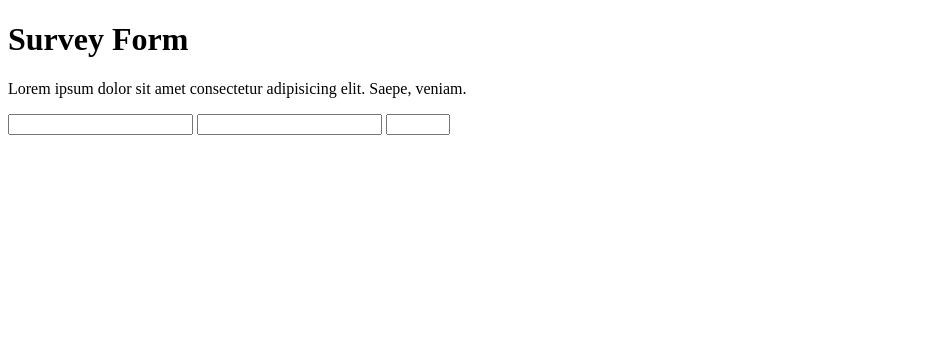
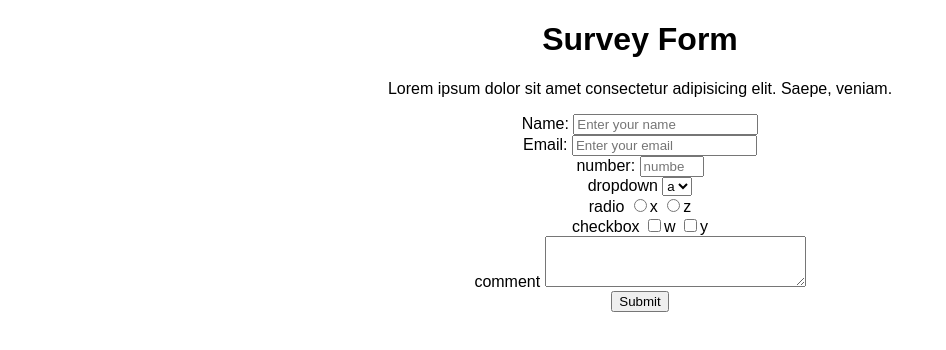
Before and after one commit to Jundiptk7/js-tutorial, a plain HTML site: page project/coba/freecodecamp/survey-form/index.html in a window 1280 px wide. Shown: the whole page, without its empty margins (0-946 px from the left). Drawn offline with Linux system fonts and the light colour scheme.

Commit message:
add new files

```diff
--- a/project/coba/freecodecamp/survey-form/index.html
+++ b/project/coba/freecodecamp/survey-form/index.html
@@ -4,14 +4,60 @@
     <meta charset="UTF-8" />
     <meta name="viewport" content="width=device-width, initial-scale=1.0" />
     <title>Survey Form</title>
+    <link rel="stylesheet" href="styles.css" />
   </head>
   <body>
-    <h1 id="title">Survey Form</h1>
-    <p id="description">Lorem ipsum dolor sit amet consectetur adipisicing elit. Saepe, veniam.</p>
-    <form action="post" id="survey-form">
-      <input type="text" name="name" id="name" required />
-      <input type="email" name="email" id="email" required />
-      <input type="number" id="number" required min="1" max="100" />
-    </form>
+    <div class="container">
+      <header class="header">
+        <h1 id="title">Survey Form</h1>
+        <p id="description">Lorem ipsum dolor sit amet consectetur adipisicing elit. Saepe, veniam.</p>
+      </header>
+      <form action="post" id="survey-form">
+        <div class="form-group">
+          <label for="name" id="name-label"> Name: </label>
+          <input type="text" name="name" id="name" required placeholder="Enter your name" />
+        </div>
+        <div class="form-group">
+          <label for="email" id="email-label"> Email: </label>
+          <input type="email" name="email" id="email" required placeholder="Enter your email" />
+        </div>
+        <div class="form-group">
+          <label for="number" id="number-label"> number: </label>
+          <input type="number" id="number" required min="1" max="100" placeholder="number" />
+        </div>
+        <div class="form-group">
+          <label for="dropdown">
+            dropdown
+            <select name="dropdown" id="dropdown">
+              <option value="a">a</option>
+              <option value="b">b</option>
+            </select>
+          </label>
+        </div>
+        <div class="form-group">
+          <label for="">
+            radio
+            <label for="x"><input type="radio" name="kind" value="x" />x</label>
+            <label for="z"><input type="radio" name="kind" value="z" />z</label>
+          </label>
+        </div>
+        <div class="form-group">
+          <label for="">
+            checkbox
+            <label for=""><input type="checkbox" value="w" />w</label>
+            <label for=""><input type="checkbox" value="y" />y</label>
+          </label>
+        </div>
+        <div class="form-group">
+          <label for="comment">
+            comment
+            <textarea name="comment" id="comment" rows="3" cols="30"></textarea>
+          </label>
+        </div>
+        <div class="form-group">
+          <button type="submit" id="submit">Submit</button>
+        </div>
+      </form>
+    </div>
   </body>
 </html>
--- a/project/coba/freecodecamp/survey-form/styles.css
+++ b/project/coba/freecodecamp/survey-form/styles.css
@@ -0,0 +1,14 @@
+body {
+  width: 100%;
+  height: 100vh;
+  margin: 0;
+  font-family: Arial, Helvetica, sans-serif;
+  text-align: center;
+}
+
+form {
+  display: flex;
+  justify-content: center;
+  align-items: center;
+  flex-direction: column;
+}
```
